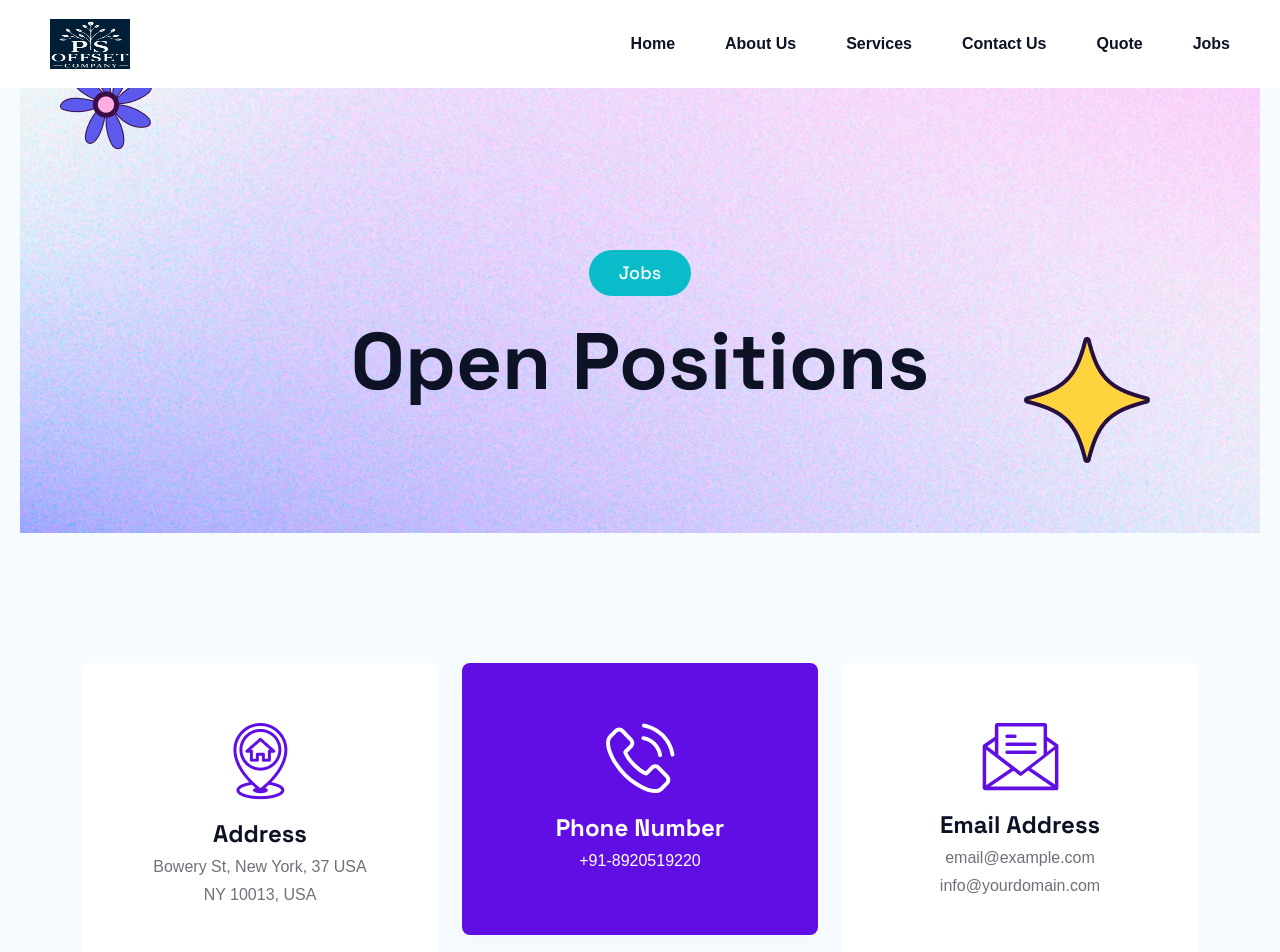
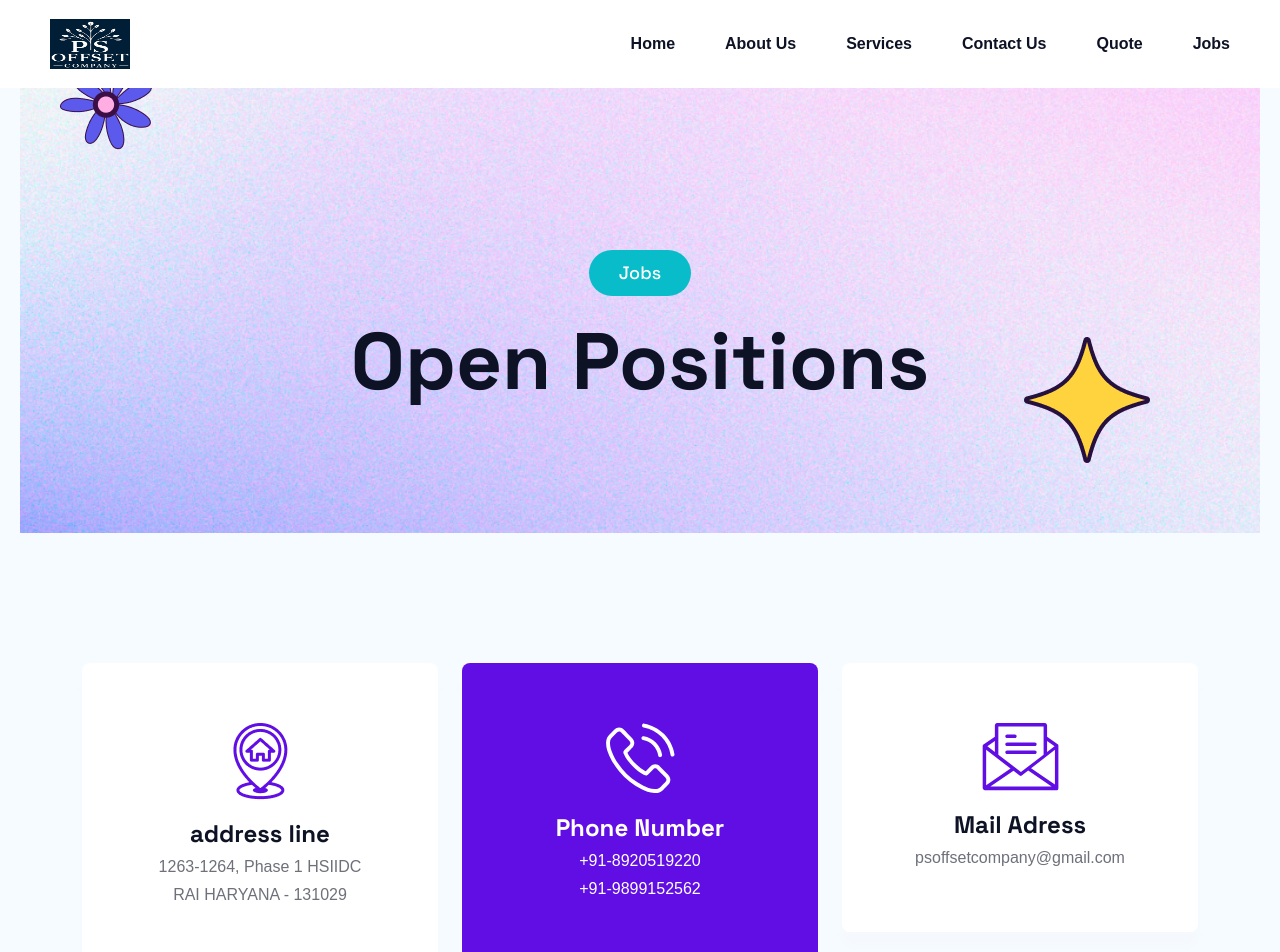
Before and after one commit to rohit21755/singh_tect_latest, a React (Create React App) app: page /career in a window 1280 px wide. Shown: the top 952 px of the page. Built offline with nearby package versions, Linux system fonts and the light colour scheme; no server answers; a web font is replaced by a local one.

Commit message:
new updates

```diff
--- a/src/components/Career/Career.js
+++ b/src/components/Career/Career.js
@@ -76,30 +76,43 @@ const Careerpage = () => {
             <section className="contact-info-section fix section-padding section-bg-2">
                 <div className="container">
                     <div className="row g-4">
-                        <div className="col-lg-4 col-md-6">
+                        <div className="col-lg-4 col-md-6 wow fadeInUp" data-wow-delay=".3s">
                             <div className="contact-info-items text-center">
-                                <div className="icon"><img src={InfIcon1} alt="icon-img" /></div>
+                                <div className="icon">
+                                    <img src={InfIcon1} alt="icon-img" />
+                                </div>
                                 <div className="content">
-                                    <h3>Address</h3>
-                                    <p>Bowery St, New York, 37 USA <br /> NY 10013, USA</p>
+                                    <h3>address line</h3>
+                                    <p>
+                                        1263-1264, Phase 1 HSIIDC <br /> RAI HARYANA - 131029
+
+                                    </p>
                                 </div>
                             </div>
                         </div>
-                        <div className="col-lg-4 col-md-6">
+                        <div className="col-lg-4 col-md-6 wow fadeInUp" data-wow-delay=".5s">
                             <div className="contact-info-items active text-center">
-                                <div className="icon"><img src={InfIcon2} alt="icon-img" /></div>
+                                <div className="icon">
+                                    <img src={InfIcon2} alt="icon-img" />
+                                </div>
                                 <div className="content">
                                     <h3>Phone Number</h3>
-                                    <p>+91-8920519220<br /></p>
+                                    <p>
+                                        +91-8920519220  <br/> +91-9899152562
+                                    </p>
                                 </div>
                             </div>
                         </div>
-                        <div className="col-lg-4 col-md-6">
+                        <div className="col-lg-4 col-md-6 wow fadeInUp" data-wow-delay=".7s">
                             <div className="contact-info-items text-center">
-                                <div className="icon"><img src={InfIcon3} alt="icon-img" /></div>
+                                <div className="icon">
+                                    <img src={InfIcon3} alt="icon-img" />
+                                </div>
                                 <div className="content">
-                                    <h3>Email Address</h3>
-                                    <p>email@example.com <br /> info@yourdomain.com</p>
+                                    <h3>Mail Adress</h3>
+                                    <p>
+                                        psoffsetcompany@gmail.com
+                                    </p>
                                 </div>
                             </div>
                         </div>
--- a/src/components/Contactpage/Contactpage.js
+++ b/src/components/Contactpage/Contactpage.js
@@ -22,7 +22,7 @@ const Contactpage = () => {
                                     <h3>address line</h3>
                                     <p>
                                         1263-1264, Phase 1 HSIIDC <br /> RAI HARYANA - 131029
-                                        NY 10013,USA
+
                                     </p>
                                 </div>
                             </div>
--- a/src/components/header/Header.js
+++ b/src/components/header/Header.js
@@ -35,12 +35,13 @@ const Header = (props) => {
                     <div className="mega-menu-wrapper">
                         <div className="header-main">
                             <div className="header-left">
-                                <div className="logo" >
+                                <div className="logo flex" >
                                     <Link onClick={ClickHandler} to="/" className="header-logo" >
                                         <img src={logo} alt="logo-img" style={{
                                     width: '80px',
                                     height: '50px',
                                 }}/>
+
                                     </Link>
                                 </div>
                             </div>
```
